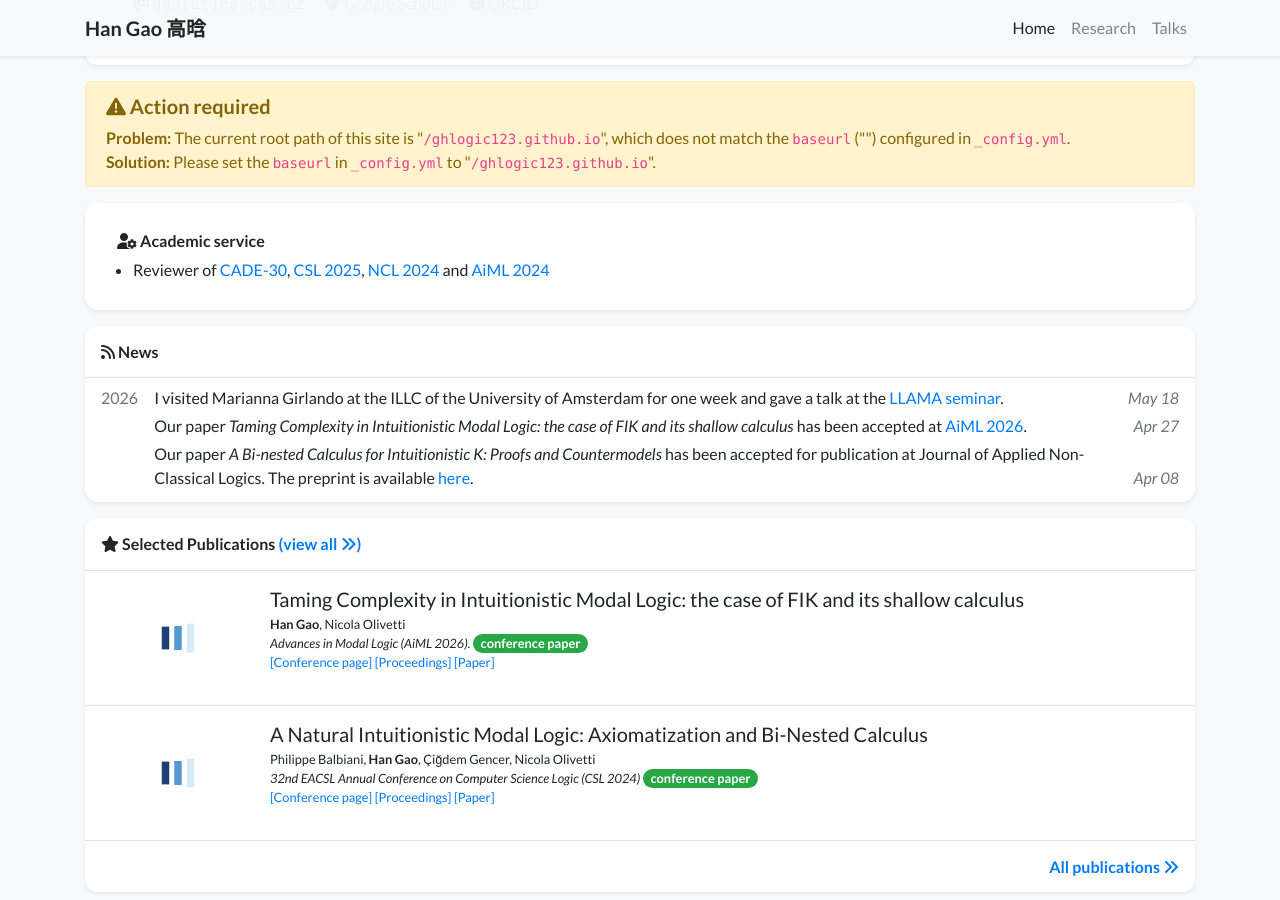
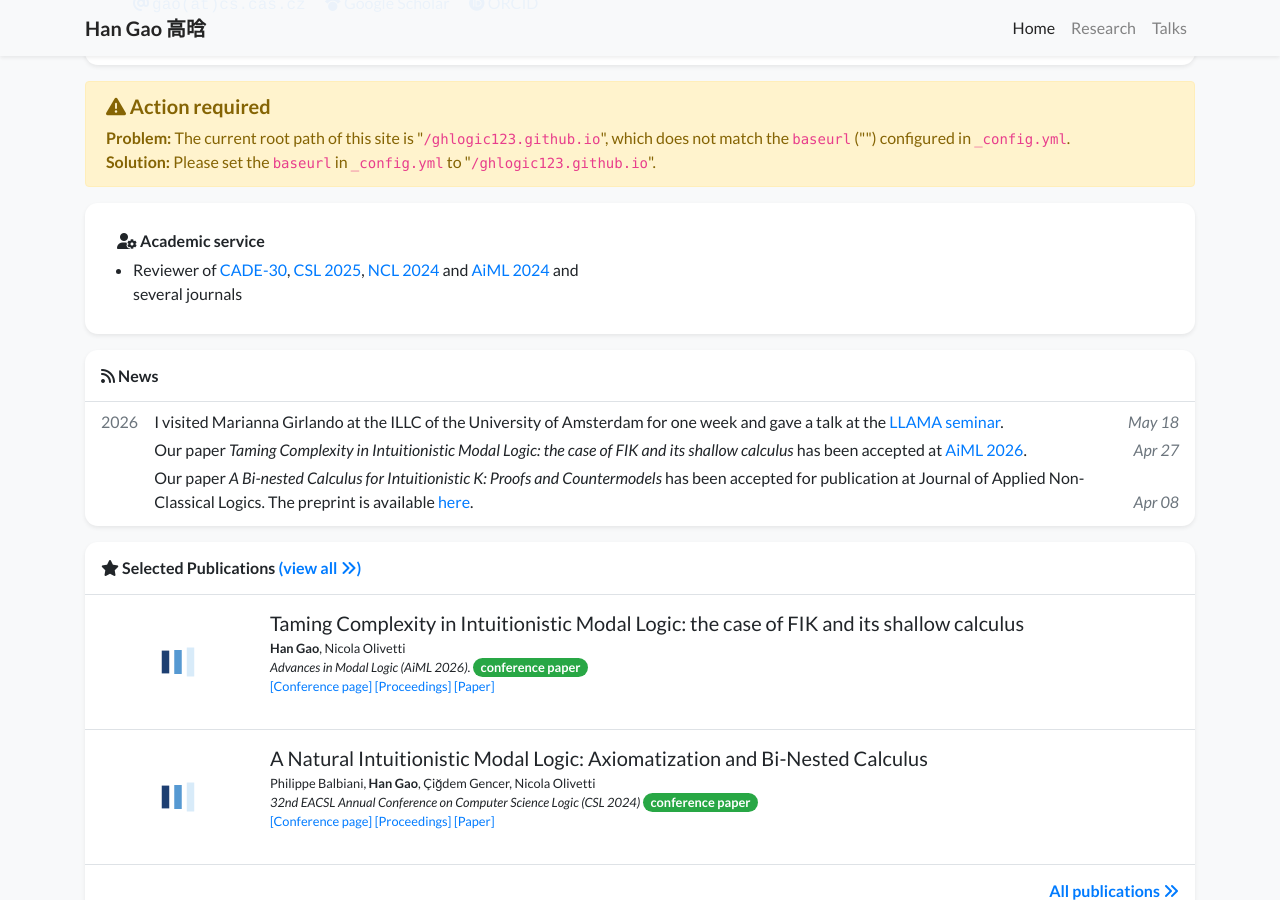
Before and after one commit to ghlogic123/ghlogic123.github.io, a Jekyll site: the page built from index.html, in a window 1280 px wide and 900 px high, scrolled down 691 px. Built offline with Jekyll 4.4.1, drawn with Linux system fonts in a browser that asks for light colours; nearby versions of some CDN libraries; a style sheet for code colours, icons or effects is not loaded.

Commit message:
Update profile.yml

```diff
--- a/_data/profile.yml
+++ b/_data/profile.yml
@@ -40,7 +40,7 @@ short_bio: >-
   </p>
 
 service:
-- name: Reviewer of <a href="https://www.dhbw-stuttgart.de/cade-30/" target="_blank">CADE-30</a>, <a href="https://drops.dagstuhl.de/entities/volume/LIPIcs-volume-326" target="_blank">CSL 2025</a>, <a href="https://easychair.org/smart-program/NCL'24/" target="_blank">NCL 2024</a> and <a href="https://www.cs.cas.cz/aiml2024/" target="_blank">AiML 2024</a>
+- name: Reviewer of <a href="https://www.dhbw-stuttgart.de/cade-30/" target="_blank">CADE-30</a>, <a href="https://drops.dagstuhl.de/entities/volume/LIPIcs-volume-326" target="_blank">CSL 2025</a>, <a href="https://easychair.org/smart-program/NCL'24/" target="_blank">NCL 2024</a> and <a href="https://www.cs.cas.cz/aiml2024/" target="_blank">AiML 2024</a> and several journals
 date: "2025"
 
 portrait_url: /assets/images/photos/image.png
```
